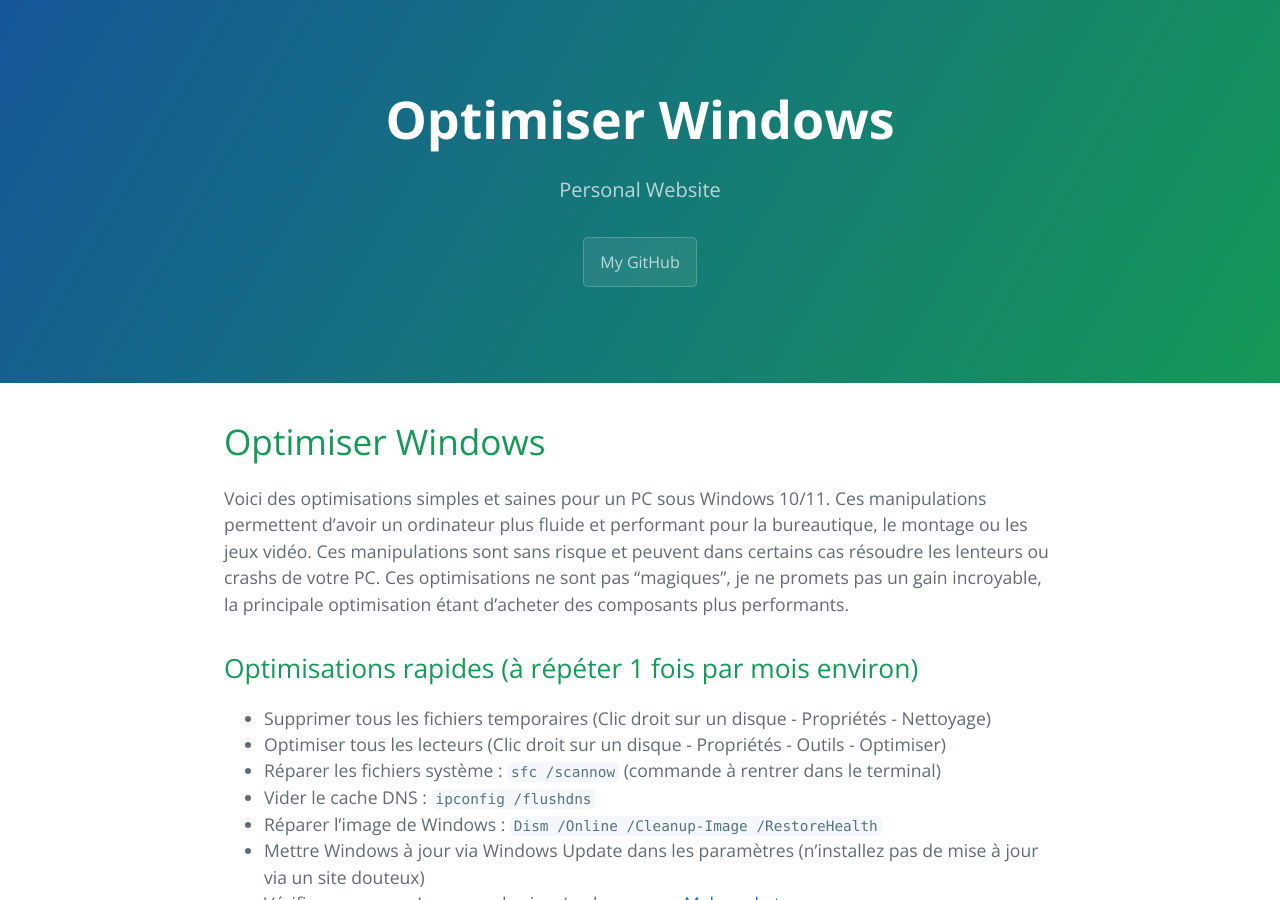
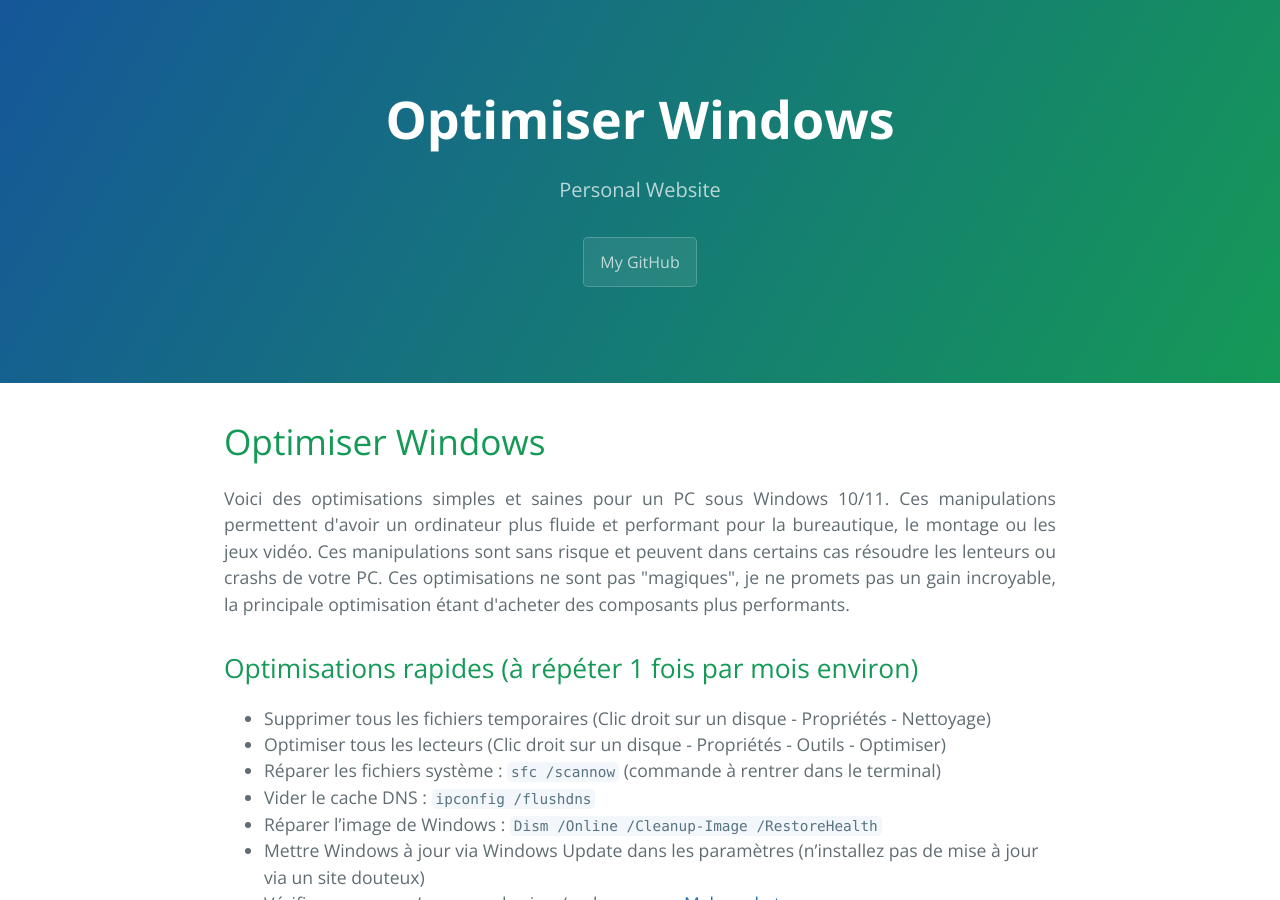
Before and after one commit to PouletEnSlip/pouletenslip.github.io, a Jekyll site: the page built from pages/opti/index.md, in a window 1280 px wide and 900 px high. Built offline with Jekyll 4.4.1, drawn with Linux system fonts in a browser that asks for light colours; comment, search, counter and statistics services are not loaded; our own code applies the rules of GitHub Pages for plain Markdown files.

Commit message:
Update index.md

```diff
--- a/pages/opti/index.md
+++ b/pages/opti/index.md
@@ -4,7 +4,7 @@ layout: opti
 
 # Optimiser Windows
 
-Voici des optimisations simples et saines pour un PC sous Windows 10/11. Ces manipulations permettent d'avoir un ordinateur plus fluide et performant pour la bureautique, le montage ou les jeux vidéo. Ces manipulations sont sans risque et peuvent dans certains cas résoudre les lenteurs ou crashs de votre PC. Ces optimisations ne sont pas "magiques", je ne promets pas un gain incroyable, la principale optimisation étant d'acheter des composants plus performants.
+<p style="text-align:justify;">Voici des optimisations simples et saines pour un PC sous Windows 10/11. Ces manipulations permettent d'avoir un ordinateur plus fluide et performant pour la bureautique, le montage ou les jeux vidéo. Ces manipulations sont sans risque et peuvent dans certains cas résoudre les lenteurs ou crashs de votre PC. Ces optimisations ne sont pas "magiques", je ne promets pas un gain incroyable, la principale optimisation étant d'acheter des composants plus performants.</p>
 
 ## Optimisations rapides (à répéter 1 fois par mois environ)
 
```
